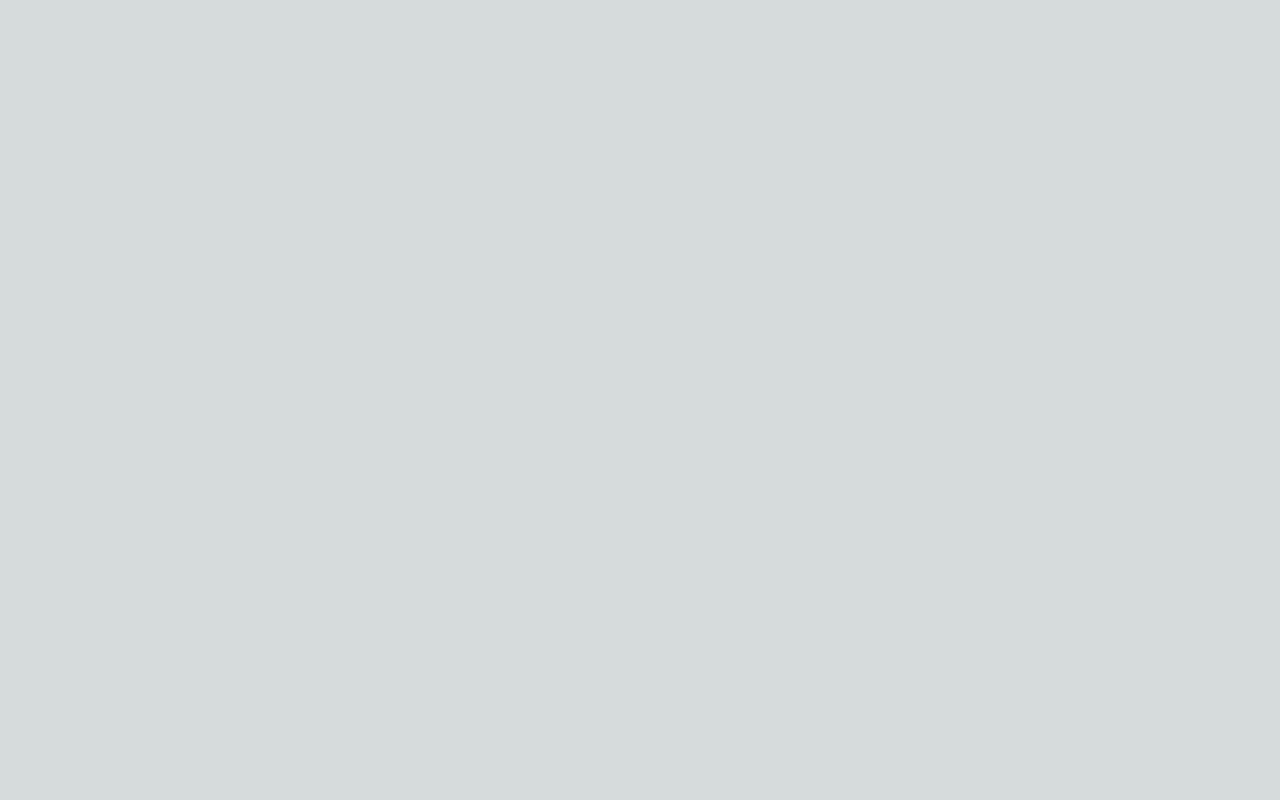
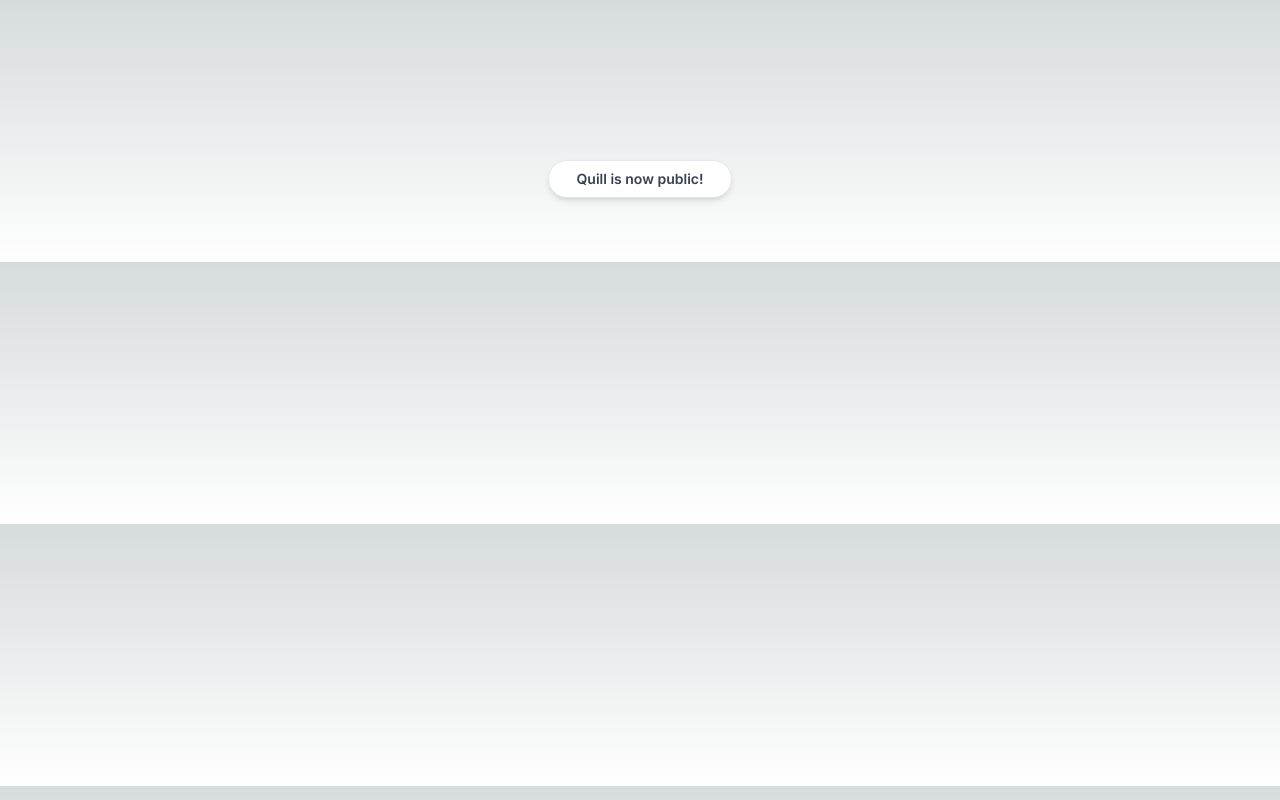
Before and after one commit to samima55/quillxx, a Next.js app in the folder quillxx/: page / in a window 1280 px wide. Built offline with nearby package versions, Linux system fonts and the light colour scheme.

Commit message:
cn  fucntion is added

```diff
--- a/quillxx/src/app/layout.tsx
+++ b/quillxx/src/app/layout.tsx
@@ -15,7 +15,7 @@
   children: React.ReactNode
 }) {
   return (
-    <html lang="en">
+    <html lang="en" className='light'>
       <body className={inter.className}>{children}</body>
     </html>
   )
--- a/quillxx/src/app/page.tsx
+++ b/quillxx/src/app/page.tsx
@@ -1,9 +1,16 @@
+import MaxWidthWrapper from '@/components/MaxWidthWrapper'
 import Image from 'next/image'
 
 export default function Home() {
   return (
-     <div>
 
-     </div>
+      <MaxWidthWrapper className='mb-12 mt-28 sm:mt-40 flex flex-col items-center justify-center text-center'>
+      <div className='mx-auto mb-4 flex max-w-fit items-center justify-center space-x-2 overflow-hidden rounded-full border border-gray-200 bg-white px-7 py-2 shadow-md backdrop-blur transition-all hover:border-gray-300 hover:bg-white/50'>
+      <p className='text-sm font-semibold text-gray-700'>
+            Quill is now public!
+          </p>
+      </div>
+      </MaxWidthWrapper>
+
   )
 }
--- a/quillxx/src/components/MaxWidthWrapper.tsx
+++ b/quillxx/src/components/MaxWidthWrapper.tsx
@@ -1,3 +1,4 @@
+import { cn } from "@/lib/utils";
 import { ReactNode } from "react";
 
 
@@ -5,7 +6,8 @@
     className?: string
     children : ReactNode
 }) =>{
-    return <div className="mx-auto w-full max-w-screen-xl px-2.5 md:px-20">
+    //cn function will merge the styles of coming class with this default styles
+    return <div className={cn("mx-auto w-full max-w-screen-xl px-2.5 md:px-20",className)}>
     {children}
    </div>
 }
--- /dev/null
+++ b/quillxx/src/lib/utils.tsx
@@ -0,0 +1,9 @@
+import { clsx } from "clsx";
+import { ClassValue } from "clsx";
+import { twMerge } from "tailwind-merge";
+
+
+export function cn(...inputs: ClassValue[]){
+    //merge content inside the classname for components
+    return twMerge(clsx(inputs));
+}
```
